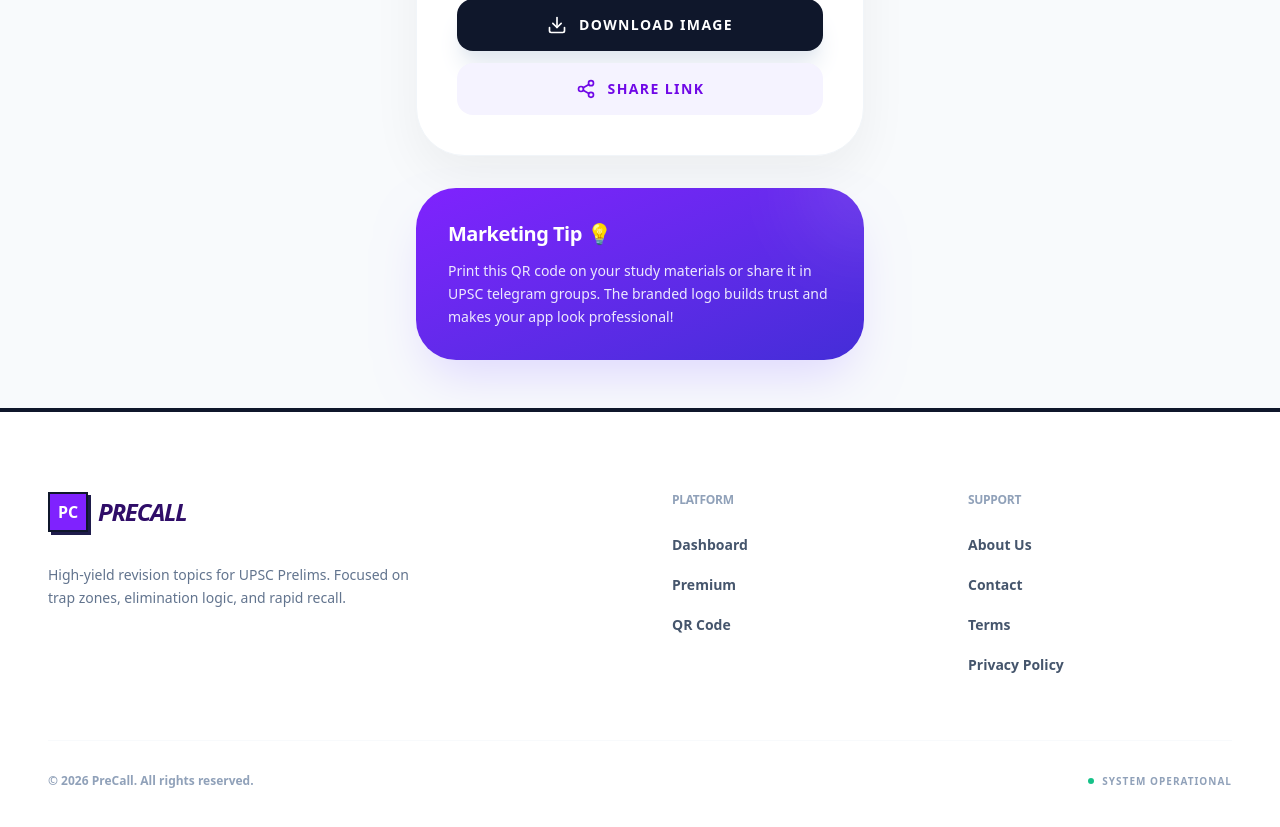
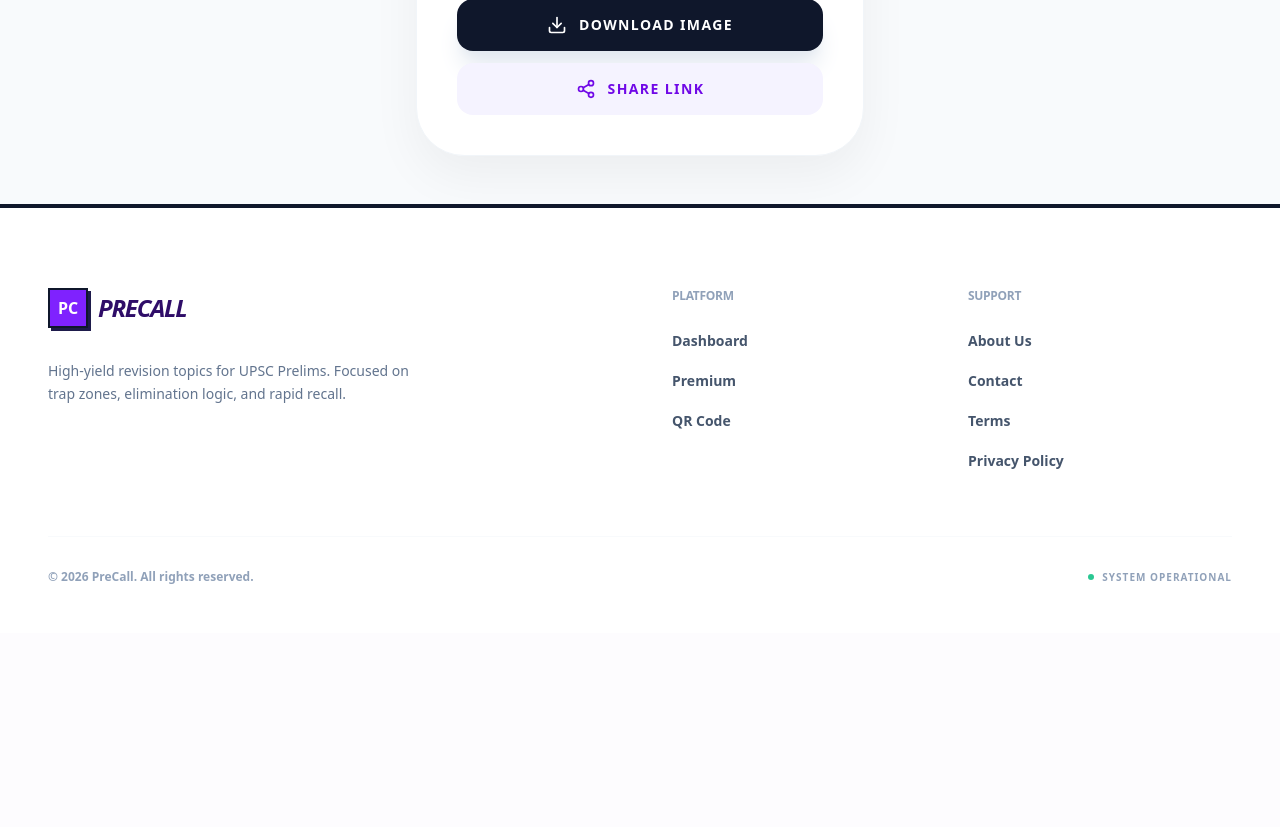
Before and after one commit to nuan-0/PreCall, a React (Vite) app: page /qr in a window 1280 px wide. Shown: the part 740-1567 px from the top of the page. After the commit the page ends 1373 px from the top, so only its background shows below. Built offline with nearby package versions, Linux system fonts and the light colour scheme; no server answers; the database is empty.

Commit message:
feat: Remove marketing tip from QR code page
The marketing tip section on the QR code page was removed. This change simplifies the UI and focuses on the core functionality of sharing revision links.

```diff
--- a/src/pages/QRCodePage.tsx
+++ b/src/pages/QRCodePage.tsx
@@ -158,22 +158,6 @@ export default function QRCodePage() {
             </button>
           </div>
         </motion.div>
-
-        <motion.div
-          initial={{ opacity: 0, y: 20 }}
-          animate={{ opacity: 1, y: 0 }}
-          transition={{ delay: 0.2 }}
-          className="mt-8 p-8 bg-gradient-to-br from-violet-600 to-indigo-700 rounded-[2.5rem] text-white shadow-2xl shadow-violet-200 relative overflow-hidden"
-        >
-          <div className="absolute top-0 right-0 w-32 h-32 bg-white/10 rounded-full blur-2xl -mr-16 -mt-16" />
-          <h3 className="font-black text-xl mb-3 flex items-center gap-2">
-            Marketing Tip 💡
-          </h3>
-          <p className="text-violet-100 text-sm leading-relaxed font-medium">
-            Print this QR code on your study materials or share it in UPSC telegram groups.
-            The branded logo builds trust and makes your app look professional!
-          </p>
-        </motion.div>
       </div>
     </div>
   );
```
